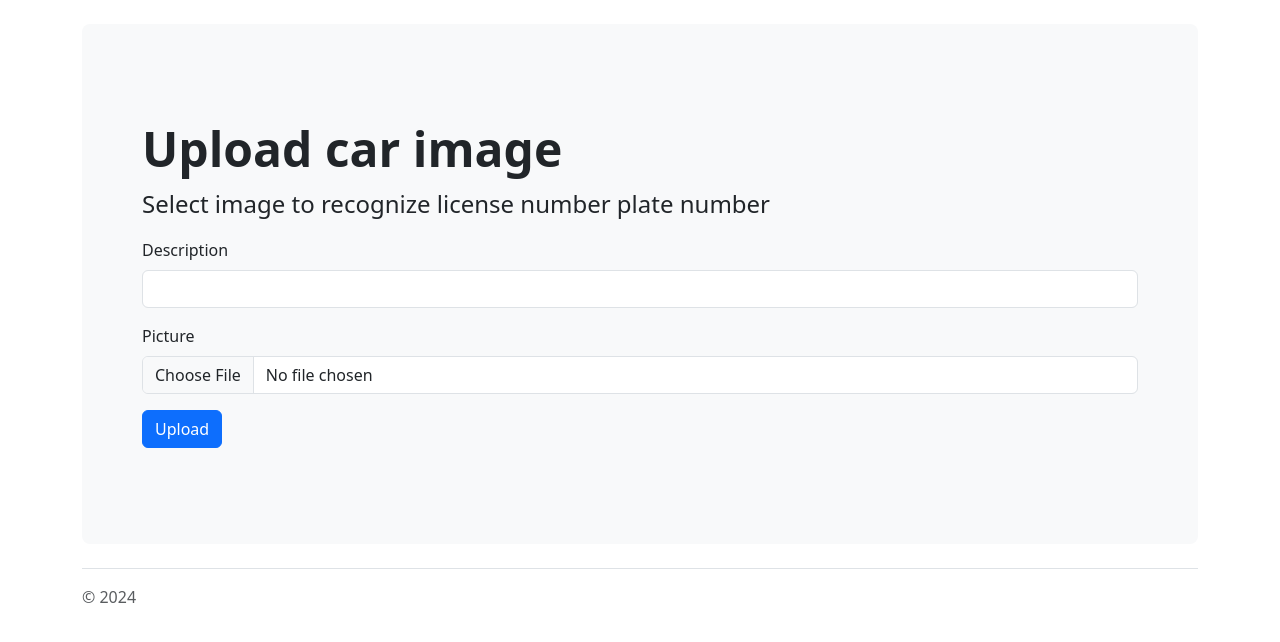
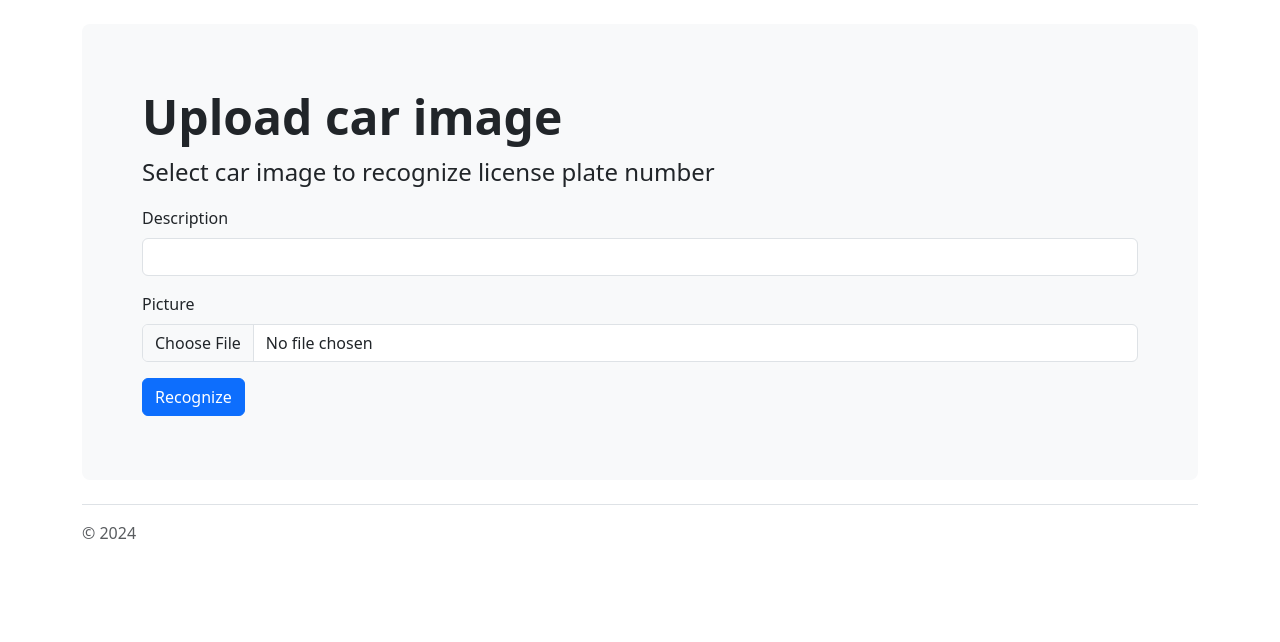
Before and after one commit to diixo/django-web-app-LPNR, a Django app: page /upload/ in a window 1280 px wide. Shown: the part 77-719 px from the top of the page. Run offline with Django 4.2, Linux system fonts and the light colour scheme.

Commit message:
final ui-update

```diff
--- a/core/app_main/templates/app_main/base.html
+++ b/core/app_main/templates/app_main/base.html
@@ -34,7 +34,7 @@
 
 
           <div class="p-5 mb-4 bg-body-tertiary rounded-3">
-            <div class="container-fluid py-5">
+            <div class="container-fluid py-3"> <!-- py-5 -->
 
               {% block content %}
               {% endblock %}
--- a/core/app_main/templates/app_main/pictures.html
+++ b/core/app_main/templates/app_main/pictures.html
@@ -13,8 +13,7 @@
             <img src="{{media}}{{pic.path}}" class="card-img-top" alt="pic">
             <div class="card-body">
                 <p class="card-text">{{pic.description}}</p>
-                <a href="#" class="btn btn-info">Edit</a>
-                <a href="#" class="btn btn-danger">Delete</a>
+                <a href="#" class="btn btn-info">Recognize</a>
             </div>
         </div>
     </div>
--- a/core/app_main/templates/app_main/upload.html
+++ b/core/app_main/templates/app_main/upload.html
@@ -4,7 +4,7 @@
 
 <h1 class="display-5 fw-bold">Upload car image</h1>
 
-<p class="col-md-8 fs-4">Select image to recognize license number plate number</p>
+<p class="col-md-8 fs-4">Select car image to recognize license plate number</p>
 
 <form action="{% url 'app_main:upload' %}" method="post" enctype="multipart/form-data">
 
@@ -20,7 +20,7 @@
         {{form.path}}
     </div>
 
-    <button type="submit" class="btn btn-primary">Upload</button>
+    <button type="submit" class="btn btn-primary">Recognize</button>
 
 </form>
 
@@ -30,10 +30,10 @@
     {% for img in imgs %}
     <div class="row">
         <figure class="figure">
-            <img src="{{media}}{{img}}" class="figure-img img-fluid rounded"
+            <img src="{{media}}{{img}}" class="figure-img img-fluid rounded py-2"
                 alt="square placeholder img with rounded corners in a figure.">
-            <h3>{{plate_number}}</h3>
         </figure>
     </div>
     {% endfor %}
+    <h3>{{plate_number}}</h3>
 {% endblock %}
--- a/core/app_main/views.py
+++ b/core/app_main/views.py
@@ -67,7 +67,7 @@ def upload(request):
                 })
 
     form = PictureForm(instance=Picture()) # bind Picture-model to PictureForm
-    return render(request, "app_main/upload.html", context={"title": "upload image", "form": form})
+    return render(request, "app_main/upload.html", context={"title": "upload image", "form": form, "plate_number":""})
 
 def pictures(request):
     imgs = Picture.objects.all()
```
